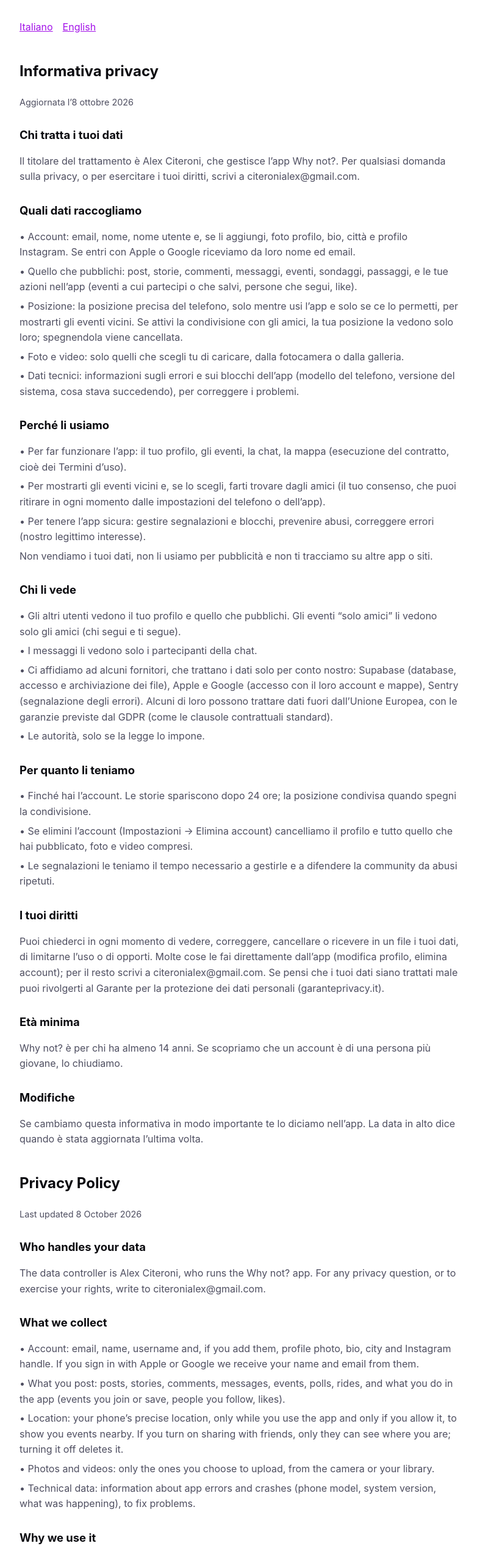
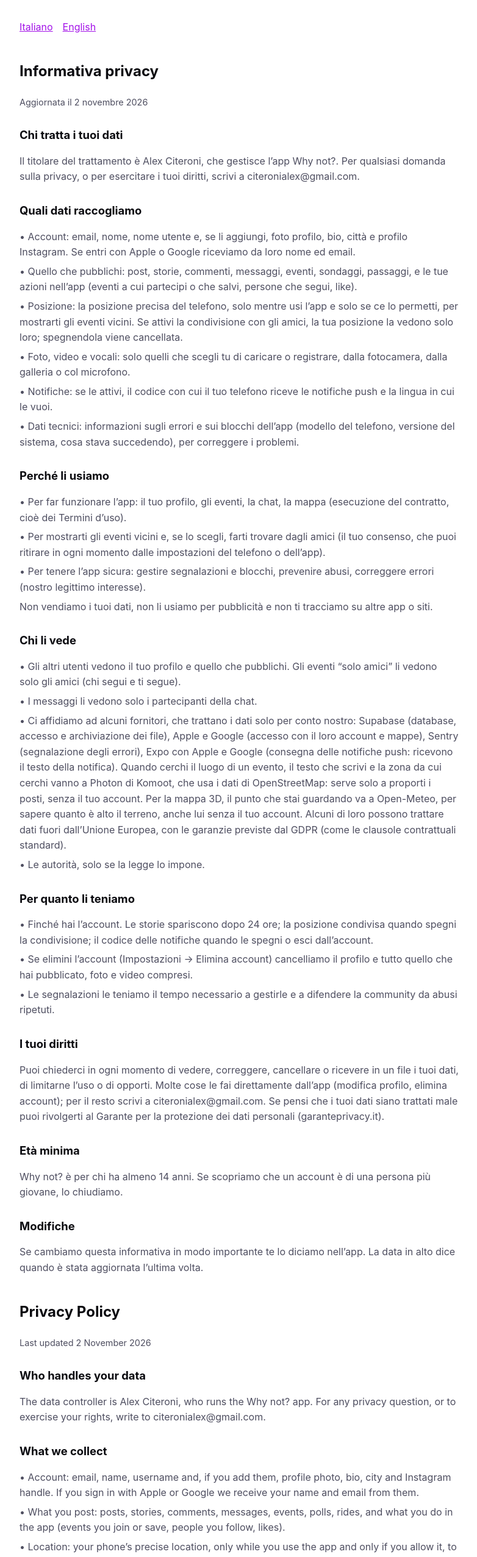
Before and after one commit to Alex-Citeroni/whynot-legal, a plain HTML site: page privacy.html in a window 1280 px wide. Shown: the top 2554 px of the page at 61% size, without its empty margins (248-1030 px from the left). Drawn offline with Linux system fonts and the light colour scheme.

Commit message:
Informativa privacy aggiornata al 2 novembre 2026
Aggiunti la ricerca dei luoghi (Photon/OpenStreetMap), i messaggi vocali,
le notifiche push (token, consegna tramite Expo, Apple e Google) e
Open-Meteo per la quota della mappa 3D.

Co-Authored-By: Claude Opus 5.5 <noreply@anthropic.com>

```diff
--- a/privacy.html
+++ b/privacy.html
@@ -19,14 +19,15 @@
 <nav><a href="#it">Italiano</a><a href="#en">English</a></nav>
 <section lang="it" id="it">
 <h1>Informativa privacy</h1>
-<p class="updated">Aggiornata l’8 ottobre 2026</p>
+<p class="updated">Aggiornata il 2 novembre 2026</p>
 <h2>Chi tratta i tuoi dati</h2>
 <p>Il titolare del trattamento è Alex Citeroni, che gestisce l’app Why not?. Per qualsiasi domanda sulla privacy, o per esercitare i tuoi diritti, scrivi a citeronialex@gmail.com.</p>
 <h2>Quali dati raccogliamo</h2>
 <p>• Account: email, nome, nome utente e, se li aggiungi, foto profilo, bio, città e profilo Instagram. Se entri con Apple o Google riceviamo da loro nome ed email.</p>
 <p>• Quello che pubblichi: post, storie, commenti, messaggi, eventi, sondaggi, passaggi, e le tue azioni nell’app (eventi a cui partecipi o che salvi, persone che segui, like).</p>
 <p>• Posizione: la posizione precisa del telefono, solo mentre usi l’app e solo se ce lo permetti, per mostrarti gli eventi vicini. Se attivi la condivisione con gli amici, la tua posizione la vedono solo loro; spegnendola viene cancellata.</p>
-<p>• Foto e video: solo quelli che scegli tu di caricare, dalla fotocamera o dalla galleria.</p>
+<p>• Foto, video e vocali: solo quelli che scegli tu di caricare o registrare, dalla fotocamera, dalla galleria o col microfono.</p>
+<p>• Notifiche: se le attivi, il codice con cui il tuo telefono riceve le notifiche push e la lingua in cui le vuoi.</p>
 <p>• Dati tecnici: informazioni sugli errori e sui blocchi dell’app (modello del telefono, versione del sistema, cosa stava succedendo), per correggere i problemi.</p>
 <h2>Perché li usiamo</h2>
 <p>• Per far funzionare l’app: il tuo profilo, gli eventi, la chat, la mappa (esecuzione del contratto, cioè dei Termini d’uso).</p>
@@ -36,10 +37,10 @@
 <h2>Chi li vede</h2>
 <p>• Gli altri utenti vedono il tuo profilo e quello che pubblichi. Gli eventi “solo amici” li vedono solo gli amici (chi segui e ti segue).</p>
 <p>• I messaggi li vedono solo i partecipanti della chat.</p>
-<p>• Ci affidiamo ad alcuni fornitori, che trattano i dati solo per conto nostro: Supabase (database, accesso e archiviazione dei file), Apple e Google (accesso con il loro account e mappe), Sentry (segnalazione degli errori). Alcuni di loro possono trattare dati fuori dall’Unione Europea, con le garanzie previste dal GDPR (come le clausole contrattuali standard).</p>
+<p>• Ci affidiamo ad alcuni fornitori, che trattano i dati solo per conto nostro: Supabase (database, accesso e archiviazione dei file), Apple e Google (accesso con il loro account e mappe), Sentry (segnalazione degli errori), Expo con Apple e Google (consegna delle notifiche push: ricevono il testo della notifica). Quando cerchi il luogo di un evento, il testo che scrivi e la zona da cui cerchi vanno a Photon di Komoot, che usa i dati di OpenStreetMap: serve solo a proporti i posti, senza il tuo account. Per la mappa 3D, il punto che stai guardando va a Open-Meteo, per sapere quanto è alto il terreno, anche lui senza il tuo account. Alcuni di loro possono trattare dati fuori dall’Unione Europea, con le garanzie previste dal GDPR (come le clausole contrattuali standard).</p>
 <p>• Le autorità, solo se la legge lo impone.</p>
 <h2>Per quanto li teniamo</h2>
-<p>• Finché hai l’account. Le storie spariscono dopo 24 ore; la posizione condivisa quando spegni la condivisione.</p>
+<p>• Finché hai l’account. Le storie spariscono dopo 24 ore; la posizione condivisa quando spegni la condivisione; il codice delle notifiche quando le spegni o esci dall’account.</p>
 <p>• Se elimini l’account (Impostazioni → Elimina account) cancelliamo il profilo e tutto quello che hai pubblicato, foto e video compresi.</p>
 <p>• Le segnalazioni le teniamo il tempo necessario a gestirle e a difendere la community da abusi ripetuti.</p>
 <h2>I tuoi diritti</h2>
@@ -51,14 +52,15 @@
 </section>
 <section lang="en" id="en">
 <h1>Privacy Policy</h1>
-<p class="updated">Last updated 8 October 2026</p>
+<p class="updated">Last updated 2 November 2026</p>
 <h2>Who handles your data</h2>
 <p>The data controller is Alex Citeroni, who runs the Why not? app. For any privacy question, or to exercise your rights, write to citeronialex@gmail.com.</p>
 <h2>What we collect</h2>
 <p>• Account: email, name, username and, if you add them, profile photo, bio, city and Instagram handle. If you sign in with Apple or Google we receive your name and email from them.</p>
 <p>• What you post: posts, stories, comments, messages, events, polls, rides, and what you do in the app (events you join or save, people you follow, likes).</p>
 <p>• Location: your phone’s precise location, only while you use the app and only if you allow it, to show you events nearby. If you turn on sharing with friends, only they can see where you are; turning it off deletes it.</p>
-<p>• Photos and videos: only the ones you choose to upload, from the camera or your library.</p>
+<p>• Photos, videos and voice messages: only the ones you choose to upload or record, from the camera, your library or the microphone.</p>
+<p>• Notifications: if you turn them on, the code your phone uses to receive push notifications and the language you want them in.</p>
 <p>• Technical data: information about app errors and crashes (phone model, system version, what was happening), to fix problems.</p>
 <h2>Why we use it</h2>
 <p>• To run the app: your profile, events, chat and map (performance of our contract, i.e. the Terms of Use).</p>
@@ -68,10 +70,10 @@
 <h2>Who sees it</h2>
 <p>• Other users see your profile and what you post. “Friends only” events are visible only to friends (people you follow who follow you back).</p>
 <p>• Messages are visible only to the people in the chat.</p>
-<p>• We rely on a few providers that process data only on our behalf: Supabase (database, sign-in and file storage), Apple and Google (sign-in with their account, and maps), Sentry (error reporting). Some of them may process data outside the European Union, with the safeguards required by the GDPR (such as standard contractual clauses).</p>
+<p>• We rely on a few providers that process data only on our behalf: Supabase (database, sign-in and file storage), Apple and Google (sign-in with their account, and maps), Sentry (error reporting), Expo with Apple and Google (push notification delivery: they receive the notification’s text). When you search for an event’s place, what you type and the area you search from go to Komoot’s Photon, which uses OpenStreetMap data: it’s only used to suggest places, without your account. For the 3D map, the point you’re looking at goes to Open-Meteo to find out how high the ground is, also without your account. Some of them may process data outside the European Union, with the safeguards required by the GDPR (such as standard contractual clauses).</p>
 <p>• Authorities, only when the law requires it.</p>
 <h2>How long we keep it</h2>
-<p>• As long as you have an account. Stories disappear after 24 hours; your shared location when you turn sharing off.</p>
+<p>• As long as you have an account. Stories disappear after 24 hours; your shared location when you turn sharing off; your notification code when you turn notifications off or sign out.</p>
 <p>• If you delete your account (Settings → Delete account) we delete your profile and everything you posted, photos and videos included.</p>
 <p>• We keep reports for as long as needed to handle them and to protect the community from repeated abuse.</p>
 <h2>Your rights</h2>
```
